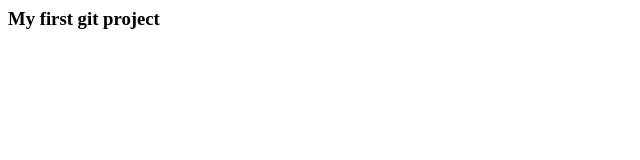
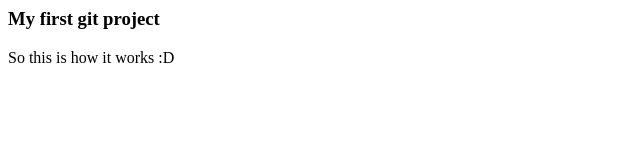
Before and after one commit to Bjurhager/my-first-git, a plain HTML site: page index.html in a window 1280 px wide. Shown: the whole page, without its empty margins (0-640 px from the left). Drawn offline with Linux system fonts and the light colour scheme.

Commit message:
added p tag

```diff
--- a/index.html
+++ b/index.html
@@ -1,3 +1,4 @@
 <html>
     <h3>My first git project</h3>
+    <p>So this is how it works :D</p>
 </html>
```
